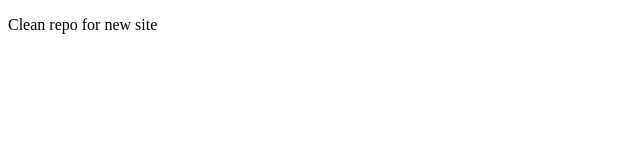
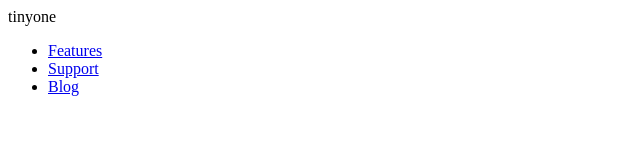
Before and after one commit to mrxpert/Tiny-one, a plain HTML site: page index.html in a window 1280 px wide. Shown: the whole page, without its empty margins (0-640 px from the left). Drawn offline with Linux system fonts and the light colour scheme.

Commit message:
Header markup

```diff
--- a/index.html
+++ b/index.html
@@ -6,7 +6,21 @@
   </head>
   <body>
 
-    <p>Clean repo for new site</p>
+    <header class="main-header">
+
+      <nav class="main-nav">
+
+        <a class="main-logo">tinyone</a>
+
+        <ul class="site-nav">
+          <li><a href="#">Features</a></li>
+          <li><a href="#">Support</a></li>
+          <li><a href="#">Blog</a></li>
+        </ul>
+
+      </nav>
+
+    </header>
 
   </body>
 </html>
```
